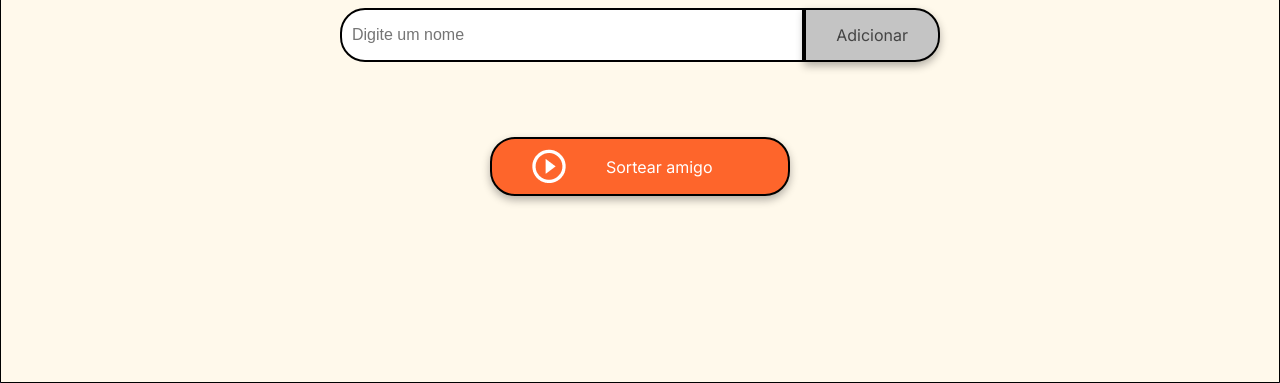
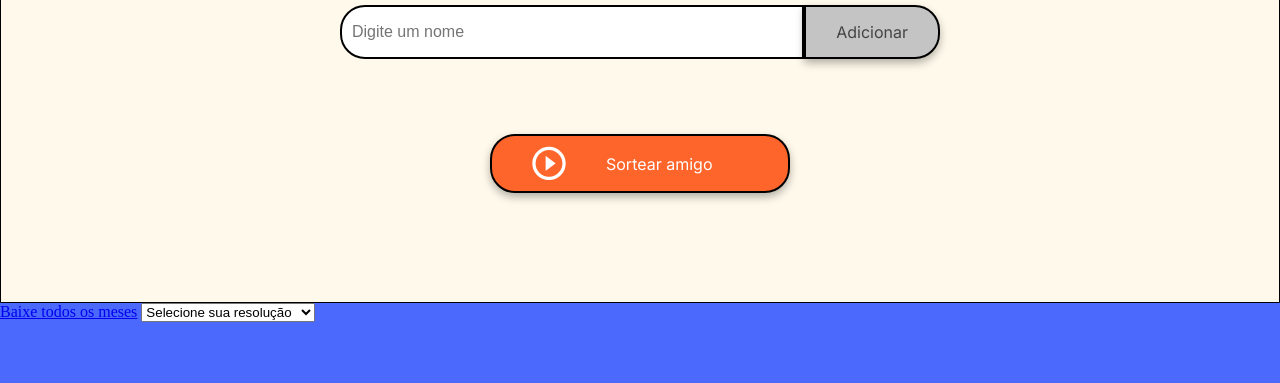
Before and after one commit to steoliv/amigo-secreto, a plain HTML site: page index.html in a window 1280 px wide. Shown: the part 417-800 px from the top of the page. Drawn offline with Linux system fonts and the light colour scheme.

Commit message:
teste gtm

```diff
--- a/index.html
+++ b/index.html
@@ -59,6 +59,41 @@
                 </button>
             </div>
         </section>
+
+
+        <!-- REmover após testar -->
+        <div class="todos">
+        <a href="#" class="btn-download">Baixe todos os meses</a>
+        <select class="baixar-calendario">
+            <option value="">Selecione sua resolução</option>
+            <option value="/arquivos/WALLPAPER_400x800.zip" class="baixar-calendario option">400x800px mobile</option>
+            <option value="/arquivos/WALLPAPER_1024x768.zip" class="baixar-calendario option">1024x768px</option>
+            <option value="/arquivos/WALLPAPER_1280x800.zip" class="baixar-calendario option">1280x800px widescreen</option>
+            <option value="/arquivos/WALLPAPER_1280x960.zip" class="baixar-calendario option">1280x960px</option>
+            <option value="/arquivos/WALLPAPER_1440x900.zip" class="baixar-calendario option">1440x900px widescreen</option>
+            <option value="/arquivos/WALLPAPER_1600x1200.zip" class="baixar-calendario option">1600x1200px</option>
+            <option value="/arquivos/WALLPAPER_1680x1050.zip" class="baixar-calendario option">1680x1050px widescreen</option>
+            <option value="/arquivos/WALLPAPER_1920x1080.zip" class="baixar-calendario option">1920x1080px widescreen</option>
+        </select>
+        </div>
+ <!-- remover conteudo acima -->
+
+                    </div>
+                    <ul class="meses">
+
+                      <li>
+                        <a href="">
+
+                          <img src="" />
+                        </a>
+                      </li>
+
+                    </ul>
+
+                </div>
+
+                </div>
+                </div>
     </main>
 
     <script src="app.js" defer></script>
```
